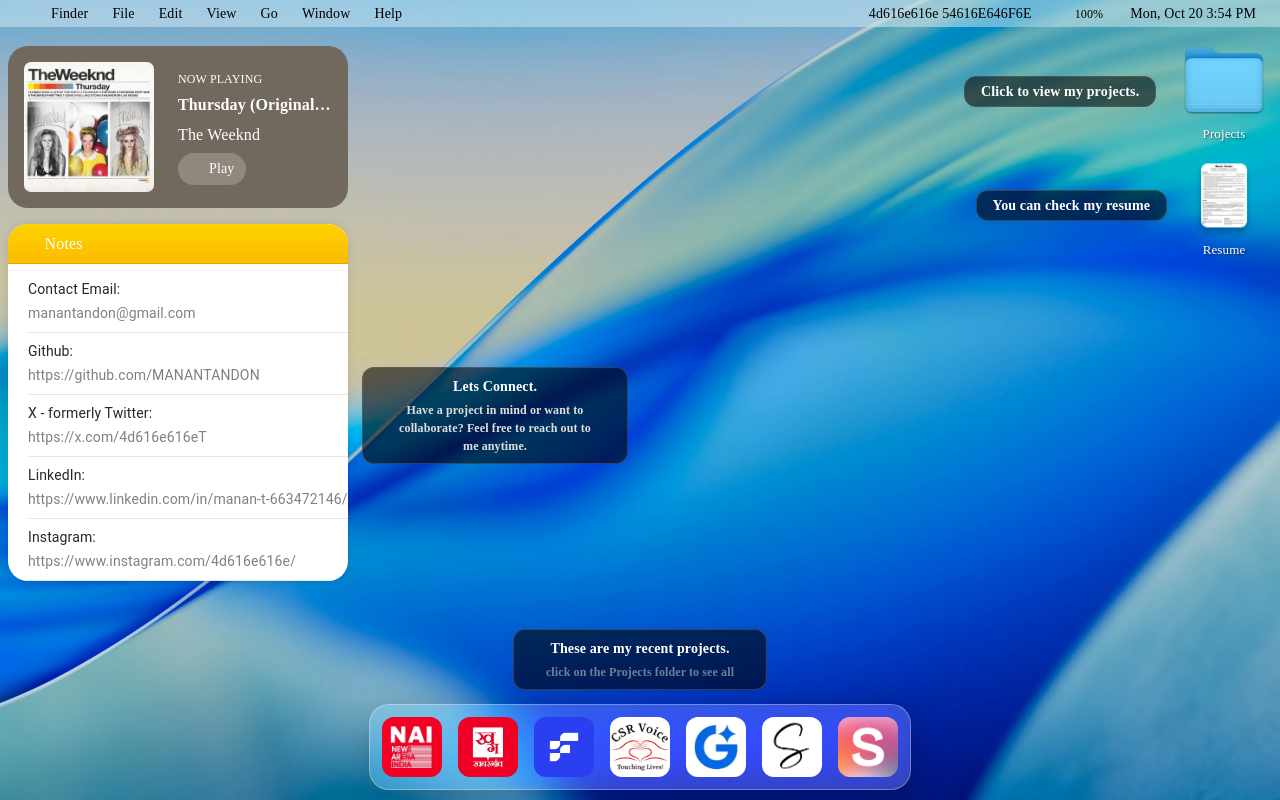
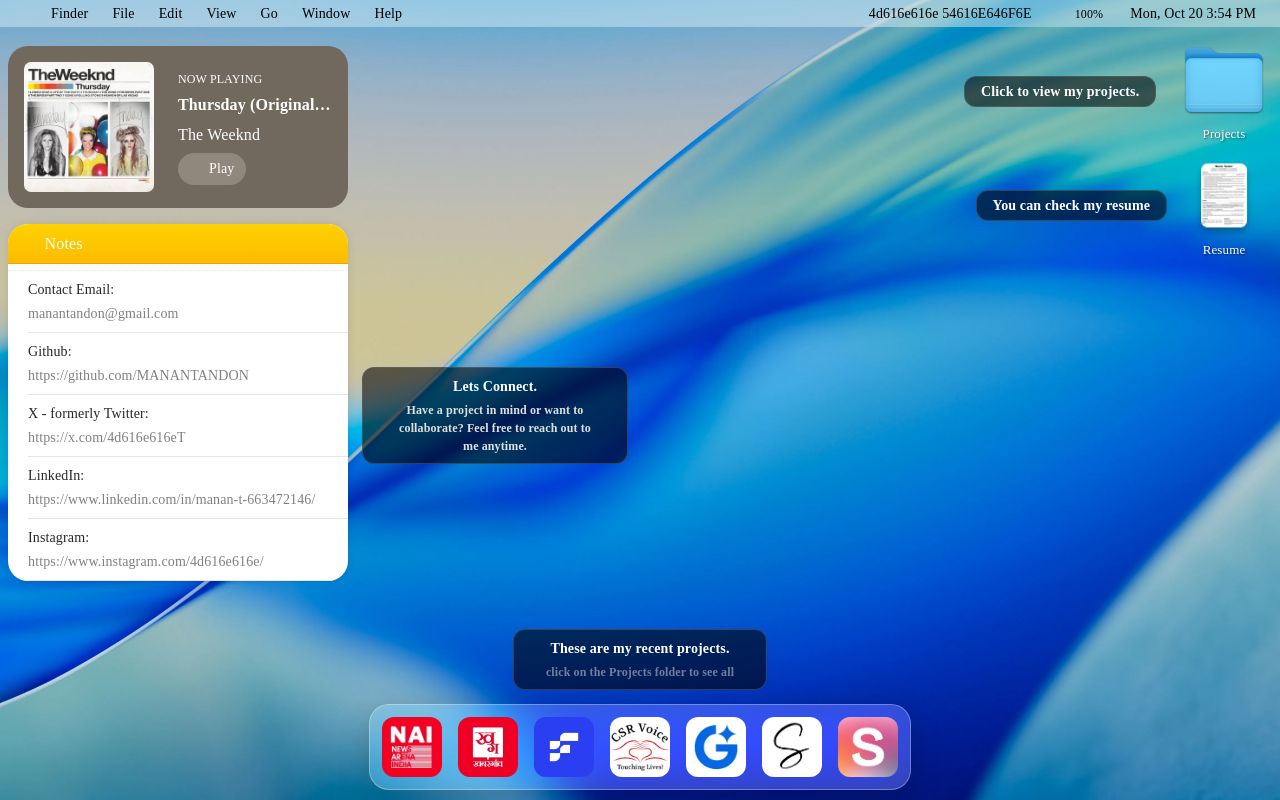
Before and after one commit to MANANTANDON/4d616e616e, a Next.js app: page / in a window 1280 px wide. Built offline with nearby package versions, Linux system fonts and the light colour scheme; a web font is replaced by a local one.

Commit message:
font resolved in notes widget...

```diff
--- a/src/components/Misc/NotesWidget.jsx
+++ b/src/components/Misc/NotesWidget.jsx
@@ -137,7 +137,9 @@
         <Box sx={styles.content}>
           {contactData.map((contact, index) => (
             <Box key={index} sx={styles.contactItem}>
-              <Typography sx={styles.label}>{contact.label}</Typography>
+              <Typography sx={styles.label} className="sfpro">
+                {contact.label}
+              </Typography>
               {contact.isLink ? (
                 <Typography
                   component="a"
@@ -145,11 +147,14 @@
                   target={contact.external ? "_blank" : undefined}
                   rel={contact.external ? "noopener noreferrer" : undefined}
                   sx={styles.link}
+                  className="sfpro"
                 >
                   {contact.value}
                 </Typography>
               ) : (
-                <Typography sx={styles.link}>{contact.value}</Typography>
+                <Typography sx={styles.link} className="sfpro">
+                  {contact.value}
+                </Typography>
               )}
             </Box>
           ))}
```
